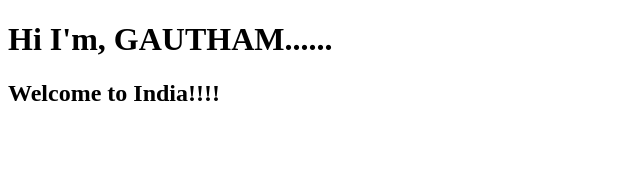
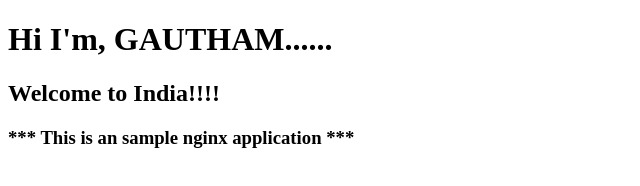
Before and after one commit to Gauthamdevops/aws-cicd-nginx-sample, a plain HTML site: page index.html in a window 1280 px wide. Shown: the whole page, without its empty margins (0-640 px from the left). Drawn offline with Linux system fonts and the light colour scheme.

Commit message:
Updated index file

```diff
--- a/index.html
+++ b/index.html
@@ -1,10 +1,11 @@
 <!DOCTYPE html>
 <html>
         <head>
-                <title> World!!!!! </title>
+                <title> Hello World!!!!! </title>
         </head>
         <body>
                 <h1> Hi I'm,  GAUTHAM...... </h1>
                 <h2> Welcome to India!!!! </h2>
+		<h3> *** This is an sample nginx application *** </h3>
         </body>
 </html>
```
